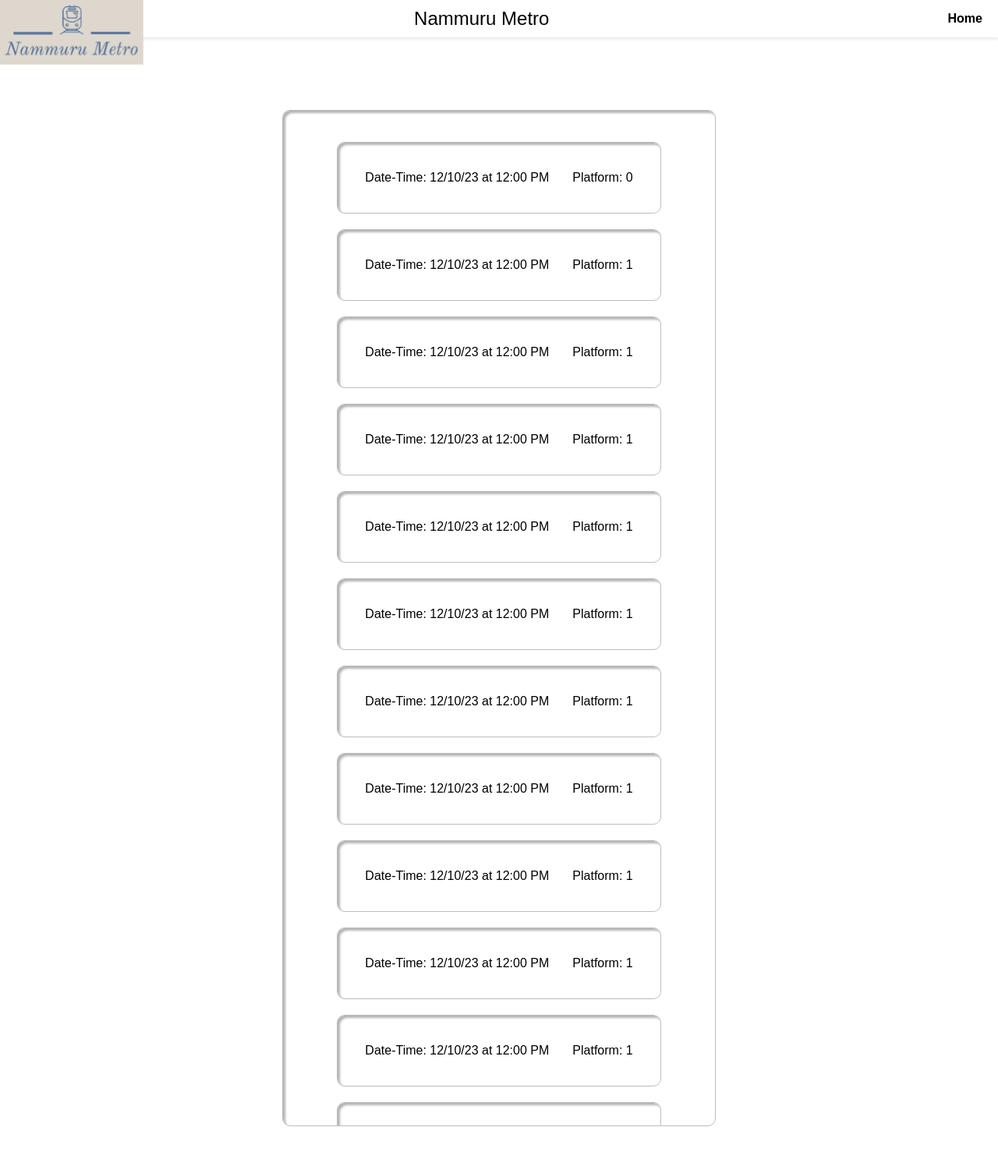
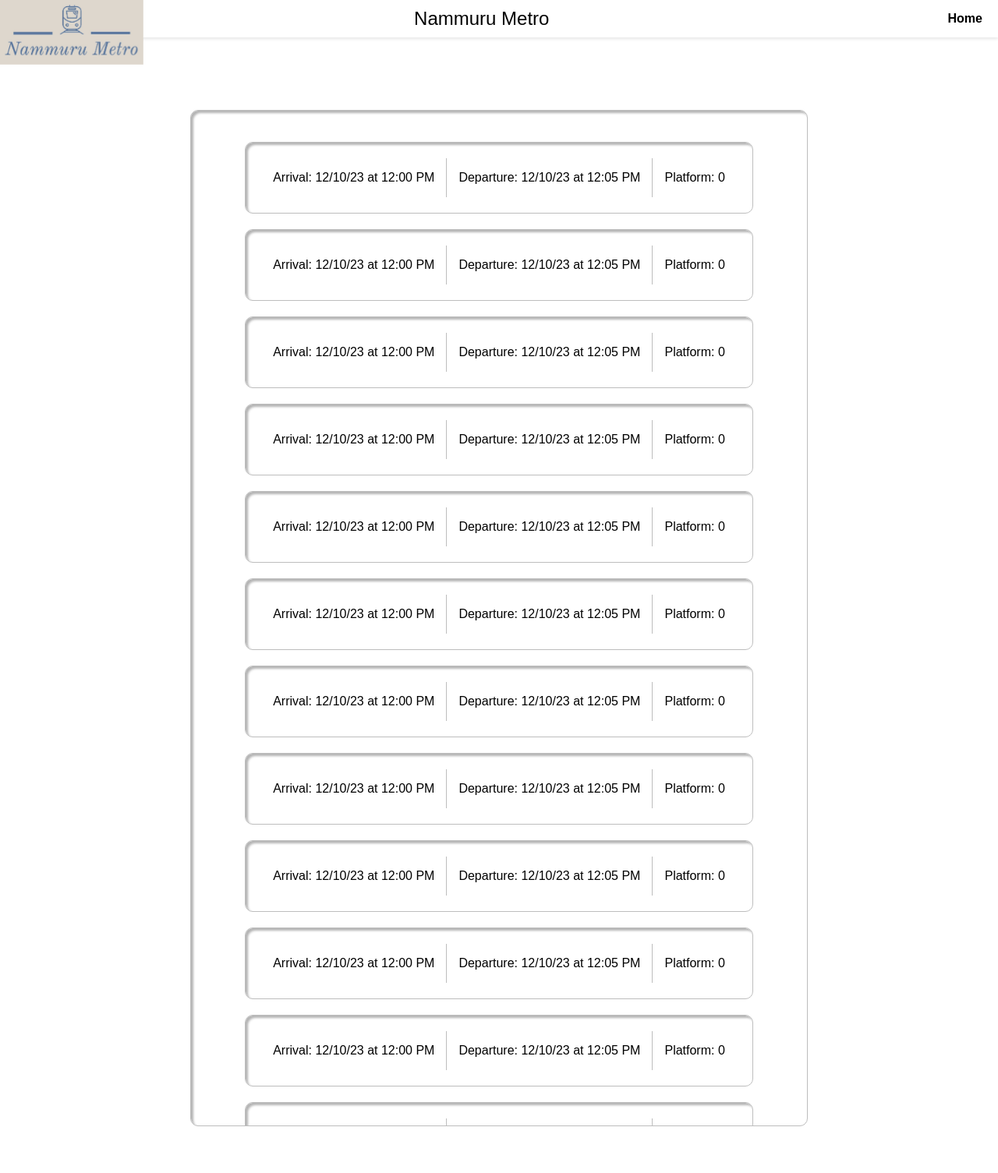
Before and after one commit to SAKETHVUNKA/CITY_METRO_DBMS, a Django app: page /schedule_show/ in a window 1280 px wide. Shown: the top 1505 px of the page at 78% size. Run offline with Django 4.2, Linux system fonts and the light colour scheme.

Commit message:
Fixed Erroneous Data Fields

```diff
--- a/nammuru_metro/metro_website/templates/schedule-show.html
+++ b/nammuru_metro/metro_website/templates/schedule-show.html
@@ -21,67 +21,80 @@
     <main>
         <div class="details-container">
             <div>
-                <div>Date-Time: 12/10/23 at 12:00 PM</div>
+                <div>Arrival: 12/10/23 at 12:00 PM</div>
+                <div>Departure: 12/10/23 at 12:05 PM</div>
                 <div>Platform: 0</div>
             </div>
 
             <div>
-                <div>Date-Time: 12/10/23 at 12:00 PM</div>
-                <div>Platform: 1</div>
+                <div>Arrival: 12/10/23 at 12:00 PM</div>
+                <div>Departure: 12/10/23 at 12:05 PM</div>
+                <div>Platform: 0</div>
             </div>
 
             <div>
-                <div>Date-Time: 12/10/23 at 12:00 PM</div>
-                <div>Platform: 1</div>
+                <div>Arrival: 12/10/23 at 12:00 PM</div>
+                <div>Departure: 12/10/23 at 12:05 PM</div>
+                <div>Platform: 0</div>
             </div>
 
             <div>
-                <div>Date-Time: 12/10/23 at 12:00 PM</div>
-                <div>Platform: 1</div>
+                <div>Arrival: 12/10/23 at 12:00 PM</div>
+                <div>Departure: 12/10/23 at 12:05 PM</div>
+                <div>Platform: 0</div>
             </div>
 
             <div>
-                <div>Date-Time: 12/10/23 at 12:00 PM</div>
-                <div>Platform: 1</div>
+                <div>Arrival: 12/10/23 at 12:00 PM</div>
+                <div>Departure: 12/10/23 at 12:05 PM</div>
+                <div>Platform: 0</div>
             </div>
 
             <div>
-                <div>Date-Time: 12/10/23 at 12:00 PM</div>
-                <div>Platform: 1</div>
+                <div>Arrival: 12/10/23 at 12:00 PM</div>
+                <div>Departure: 12/10/23 at 12:05 PM</div>
+                <div>Platform: 0</div>
             </div>
 
             <div>
-                <div>Date-Time: 12/10/23 at 12:00 PM</div>
-                <div>Platform: 1</div>
+                <div>Arrival: 12/10/23 at 12:00 PM</div>
+                <div>Departure: 12/10/23 at 12:05 PM</div>
+                <div>Platform: 0</div>
             </div>
 
             <div>
-                <div>Date-Time: 12/10/23 at 12:00 PM</div>
-                <div>Platform: 1</div>
+                <div>Arrival: 12/10/23 at 12:00 PM</div>
+                <div>Departure: 12/10/23 at 12:05 PM</div>
+                <div>Platform: 0</div>
             </div>
 
             <div>
-                <div>Date-Time: 12/10/23 at 12:00 PM</div>
-                <div>Platform: 1</div>
+                <div>Arrival: 12/10/23 at 12:00 PM</div>
+                <div>Departure: 12/10/23 at 12:05 PM</div>
+                <div>Platform: 0</div>
             </div>
 
             <div>
-                <div>Date-Time: 12/10/23 at 12:00 PM</div>
-                <div>Platform: 1</div>
+                <div>Arrival: 12/10/23 at 12:00 PM</div>
+                <div>Departure: 12/10/23 at 12:05 PM</div>
+                <div>Platform: 0</div>
             </div>
 
             <div>
-                <div>Date-Time: 12/10/23 at 12:00 PM</div>
-                <div>Platform: 1</div>
+                <div>Arrival: 12/10/23 at 12:00 PM</div>
+                <div>Departure: 12/10/23 at 12:05 PM</div>
+                <div>Platform: 0</div>
             </div>
 
             <div>
-                <div>Date-Time: 12/10/23 at 12:00 PM</div>
-                <div>Platform: 1</div>
+                <div>Arrival: 12/10/23 at 12:00 PM</div>
+                <div>Departure: 12/10/23 at 12:05 PM</div>
+                <div>Platform: 0</div>
             </div>
 
             <div>
-                <div>Date-Time: 12/10/23 at 12:00 PM</div>
+                <div>Arrival: 12/10/23 at 12:00 PM</div>
+                <div>Departure: 12/10/23 at 12:05 PM</div>
                 <div>Platform: 99</div>
             </div>
         </div>
--- a/nammuru_metro/static/Styles/schedule-show.css
+++ b/nammuru_metro/static/Styles/schedule-show.css
@@ -79,3 +79,7 @@ main {
     display: flex;
     align-items: center;
 }
+
+.details-container > div > div:nth-child(-n+2) {
+    border-right: 1px solid rgb(189, 189, 189);
+}
```
Also changed, not shown: nammuru_metro/metro_website/templates/parking-add.html (+14 -2 lines), nammuru_metro/metro_website/templates/parking-remove.html (+15 -7 lines), nammuru_metro/metro_website/templates/ticket-buy.html (+22 -4 lines), nammuru_metro/static/Styles/parking-add.css (+18 -0 lines), nammuru_metro/static/Styles/parking-remove.css (+17 -0 lines), nammuru_metro/static/Styles/ticket-buy.css (+16 -0 lines).
